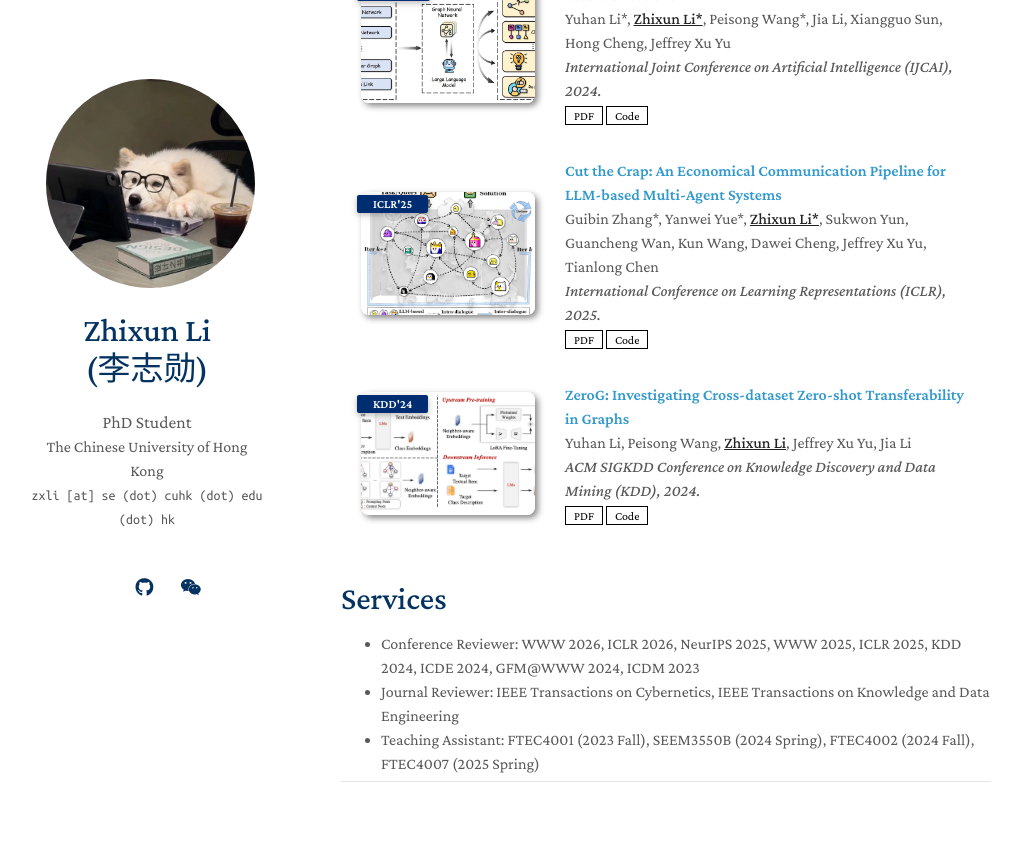
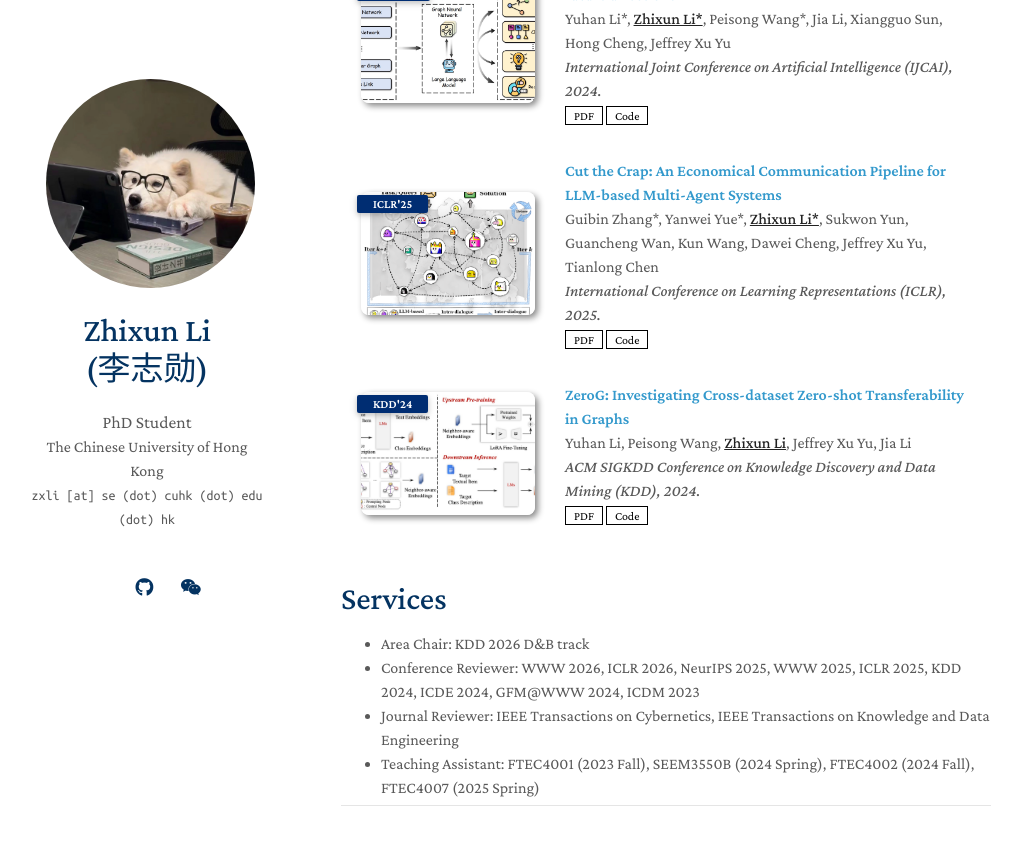
Before and after one commit to ZhixunLEE/ZhixunLEE.github.io, a Jekyll site: the page built from index.md, in a window 1280 px wide and 900 px high, scrolled down 1697 px. Shown: the top 845 px of the window, without its empty margins (129-1150 px from the left). Built offline with Jekyll 4.4.1, drawn with Linux system fonts in a browser that asks for light colours; nearby versions of some CDN libraries; a style sheet for code colours, icons or effects is not loaded.

Commit message:
Update services.md

```diff
--- a/_includes/services.md
+++ b/_includes/services.md
@@ -9,6 +9,7 @@
 </ul> -->
 
 <ul style="margin:0 0 5px;">
+  <li>Area Chair: KDD 2026 D&B track</li>
   <li>Conference Reviewer: WWW 2026, ICLR 2026, NeurIPS 2025, WWW 2025, ICLR 2025, KDD 2024, ICDE 2024, GFM@WWW 2024, ICDM 2023</li>
   <li>Journal Reviewer: IEEE Transactions on Cybernetics, IEEE Transactions on Knowledge and Data Engineering</li>
   <li>Teaching Assistant: FTEC4001 (2023 Fall), SEEM3550B (2024 Spring), FTEC4002 (2024 Fall), FTEC4007 (2025 Spring)</li>
```
